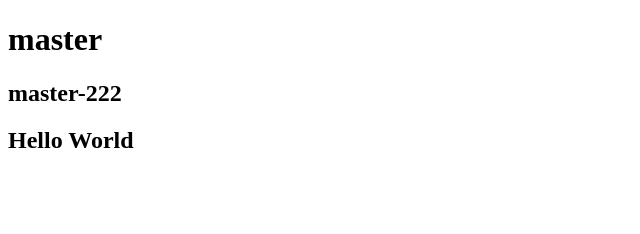
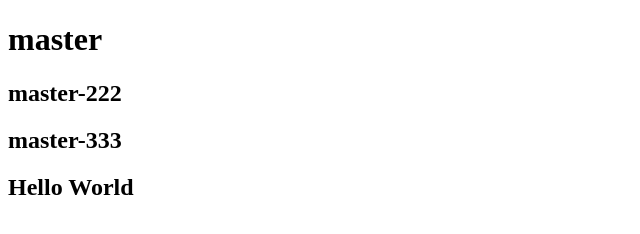
Before and after one commit to Hellomyworld666/github-demo, a plain HTML site: page index.html in a window 1280 px wide. Shown: the whole page, without its empty margins (0-640 px from the left). Drawn offline with Linux system fonts and the light colour scheme.

Commit message:
修改index3

```diff
--- a/index.html
+++ b/index.html
@@ -9,6 +9,7 @@
 
   <h1>master</h1>
   <h2>master-222</h2>
+  <h2>master-333</h2>
 
   <h2>Hello World</h2>
 </body>
```
